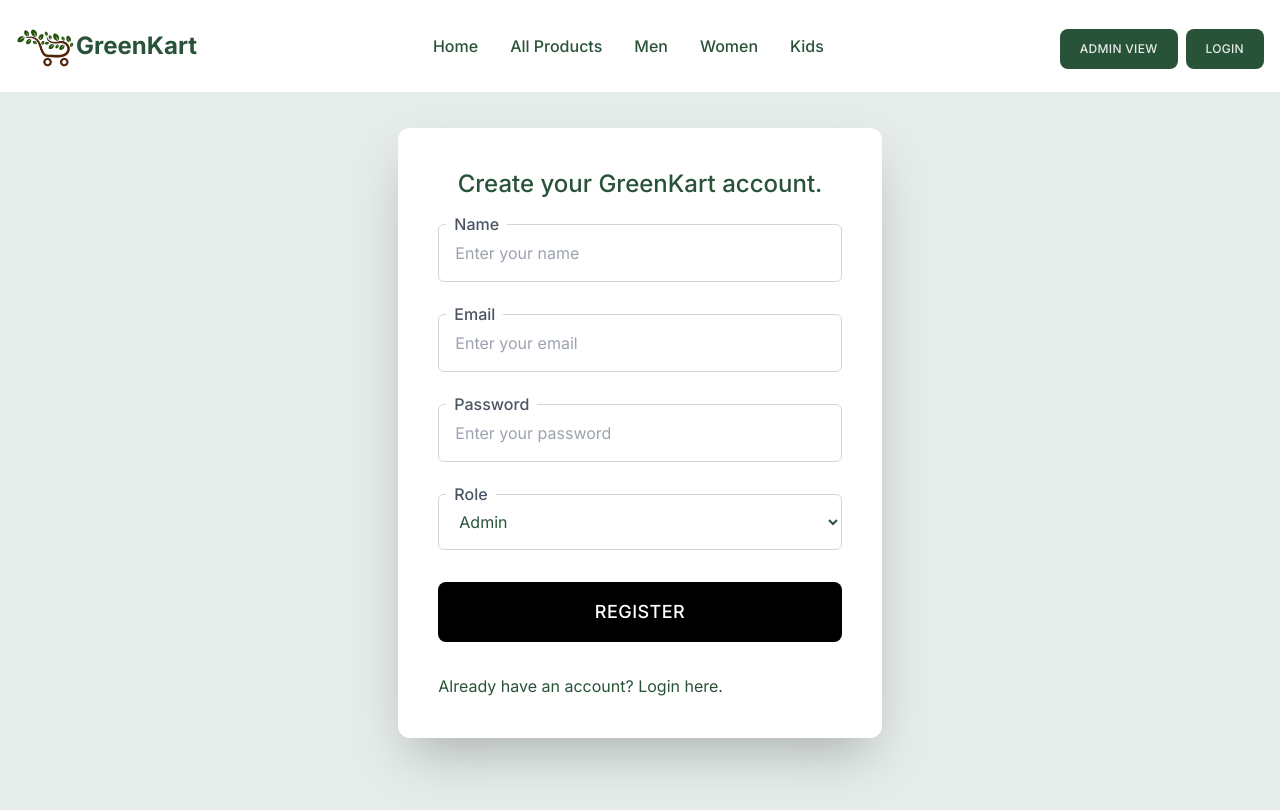
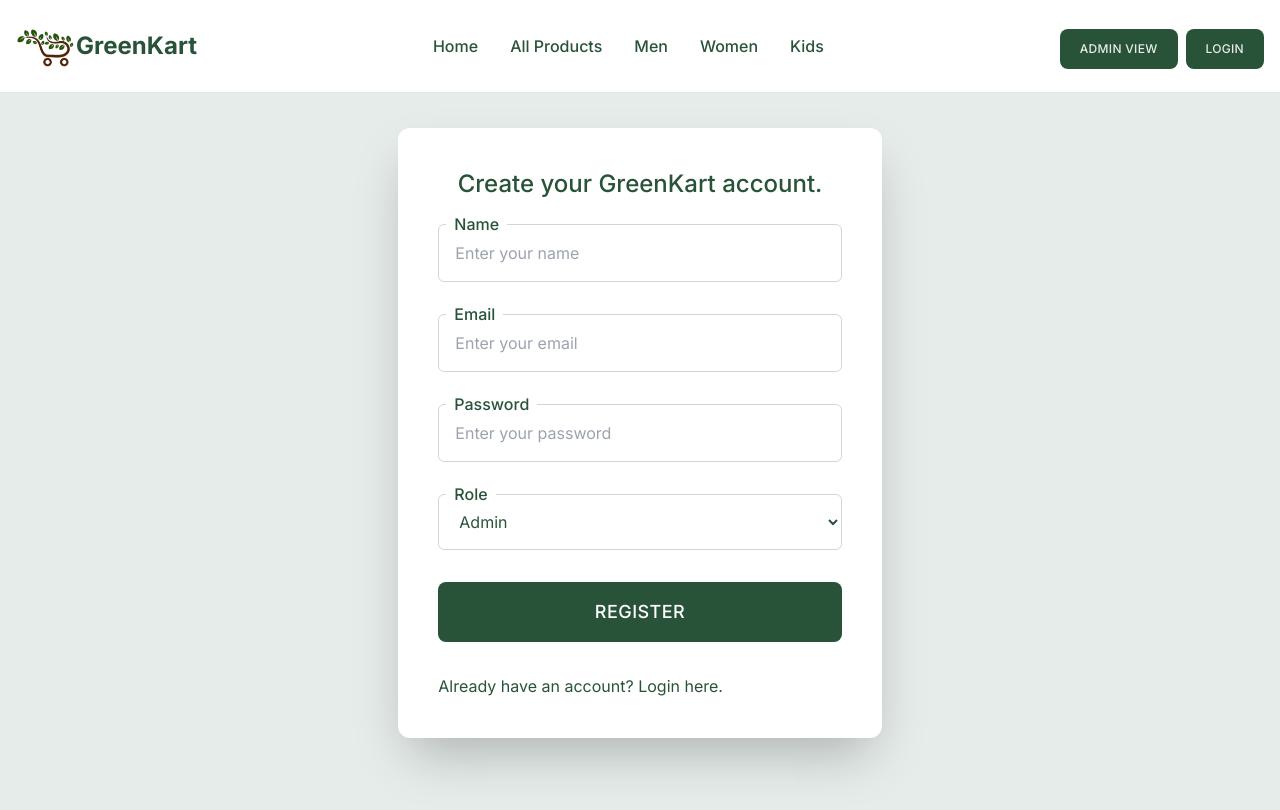
Before and after one commit to SujalSamai/Greenkart, a Next.js app: page /register in a window 1280 px wide. Shown: the top 810 px of the page. Built offline with nearby package versions, Linux system fonts and the light colour scheme.

Commit message:
color modified

```diff
--- a/src/app/components/FormElements/InputComponent/index.js
+++ b/src/app/components/FormElements/InputComponent/index.js
@@ -7,7 +7,7 @@ export default function InputComponent({
 }) {
   return (
     <div className="relative">
-      <p className="py-0 px-2 absolute -mt-3 mr-0 mb-0 ml-2 font-medium text-gray-600 bg-white">
+      <p className="py-0 px-2 absolute -mt-3 mr-0 mb-0 ml-2 font-medium text-[#295339] bg-white">
         {label}
       </p>
       <input
--- a/src/app/components/FormElements/SelectComponent/index.js
+++ b/src/app/components/FormElements/SelectComponent/index.js
@@ -6,7 +6,7 @@ export default function SelectComponent({
 }) {
   return (
     <div className="relative">
-      <p className="py-0 px-2 -mt-3 mr-0 mb-0 ml-2 absolute font-medium text-gray-600 bg-white">
+      <p className="py-0 px-2 -mt-3 mr-0 mb-0 ml-2 absolute font-medium text-[#295339] bg-white">
         {label}
       </p>
       <select
--- a/src/app/login/page.js
+++ b/src/app/login/page.js
@@ -1,11 +1,9 @@
 "use client";
-import { useRouter } from "next/navigation";
 import InputComponent from "../components/FormElements/InputComponent";
 import SelectComponent from "../components/FormElements/SelectComponent";
 import { loginFormControls } from "../utils";
 
 export default function Login() {
-  const router = useRouter();
   return (
     <div className="relative">
       <div className="flex flex-col items-center justify-between py-0 px-10 mt-8 mr-auto xl:px-5 lg:flex-row">
@@ -31,12 +29,12 @@ export default function Login() {
                     />
                   ) : null
                 )}
-                <button className="inline-flex w-full items-center justify-center bg-black px-6 py-4 text-lg rounded-lg text-white transition-all duration-200 ease-in-out focus:shadow font-medium uppercase tracking-wide">
+                <button className="inline-flex w-full items-center justify-center bg-[#295339] px-6 py-4 text-lg rounded-lg text-white hover:text-[#adc3b6] transition-all duration-200 ease-in-out focus:shadow font-medium uppercase tracking-wide">
                   Login
                 </button>
                 <div className="flex flex-col gap-2">
                   <p>
-                    New to GreenKart? <a href="/register">Create an account here.</a>
+                    New to GreenKart? <a href="/register" className="hover:underline hover:underline-offset-2">Create an account here.</a>
                   </p>
                 </div>
               </div>
--- a/src/app/register/page.js
+++ b/src/app/register/page.js
@@ -20,7 +20,10 @@ export default function Register() {
                   : "Create your GreenKart account."}
               </p>
               {isRegisterd ? (
-                <button className="inline-flex w-full items-center justify-center bg-black px-6 py-4 text-lg rounded-lg text-white transition-all duration-200 ease-in-out focus:shadow font-medium uppercase tracking-wide">
+                <button
+                  className="inline-flex items-center justify-center bg-[#295339] mt-10 px-6 py-4 text-lg rounded-lg text-white transition-all duration-200 ease-in-out focus:shadow font-medium uppercase tracking-wide"
+                  onClick={() => router.push("/login")}
+                >
                   Login
                 </button>
               ) : (
@@ -39,12 +42,12 @@ export default function Register() {
                       />
                     ) : null
                   )}
-                  <button className="inline-flex w-full items-center justify-center bg-black px-6 py-4 text-lg rounded-lg text-white transition-all duration-200 ease-in-out focus:shadow font-medium uppercase tracking-wide">
+                  <button className="inline-flex w-full items-center justify-center bg-[#295339] px-6 py-4 text-lg rounded-lg text-white transition-all duration-200 ease-in-out focus:shadow font-medium uppercase tracking-wide">
                     Register
                   </button>
                   <div className="flex flex-col gap-2">
                     <p>
-                      Already have an account? <a href="/login">Login here.</a>
+                      Already have an account? <a href="/login" className="hover:underline hover:underline-offset-2">Login here.</a>
                     </p>
                   </div>
                 </div>
```
